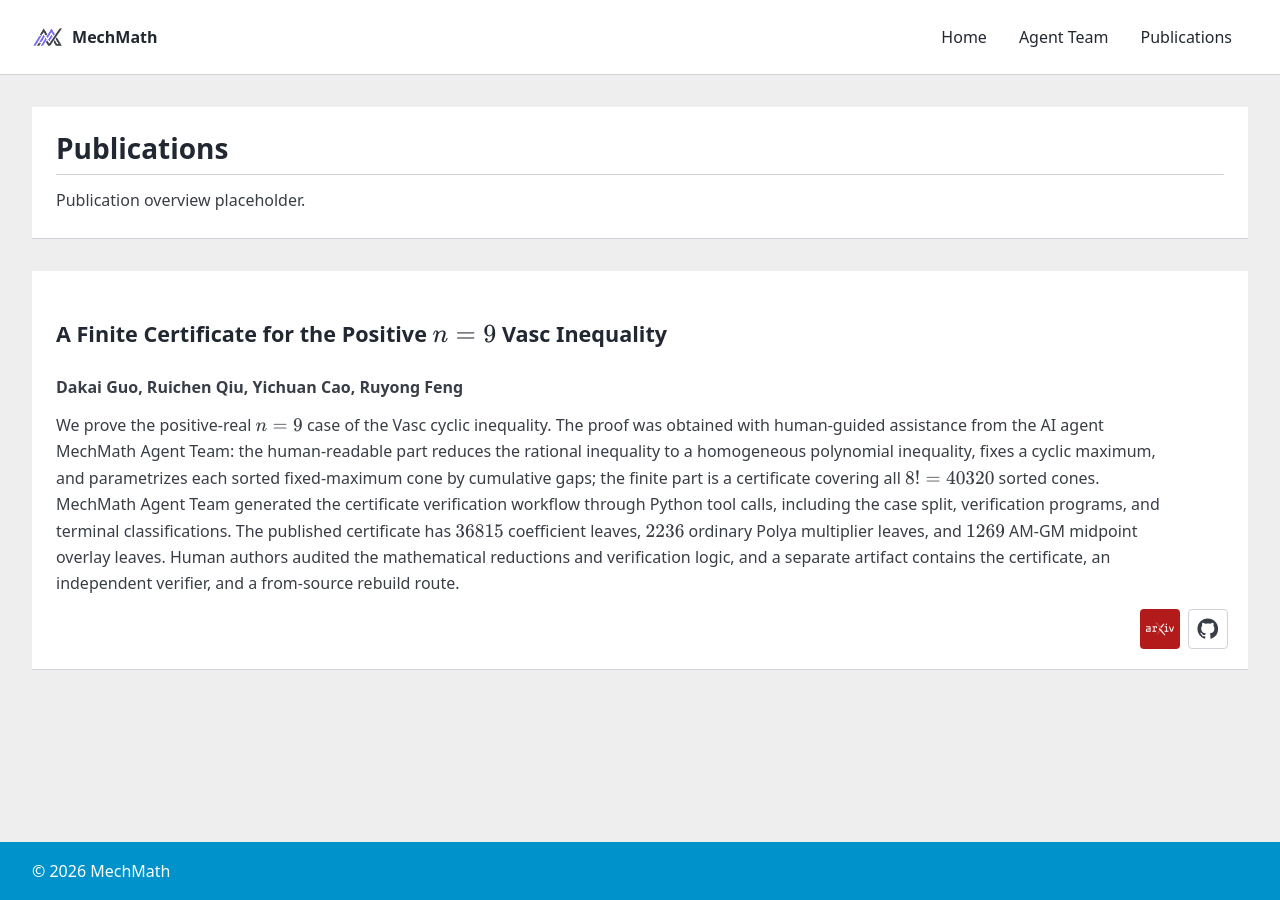
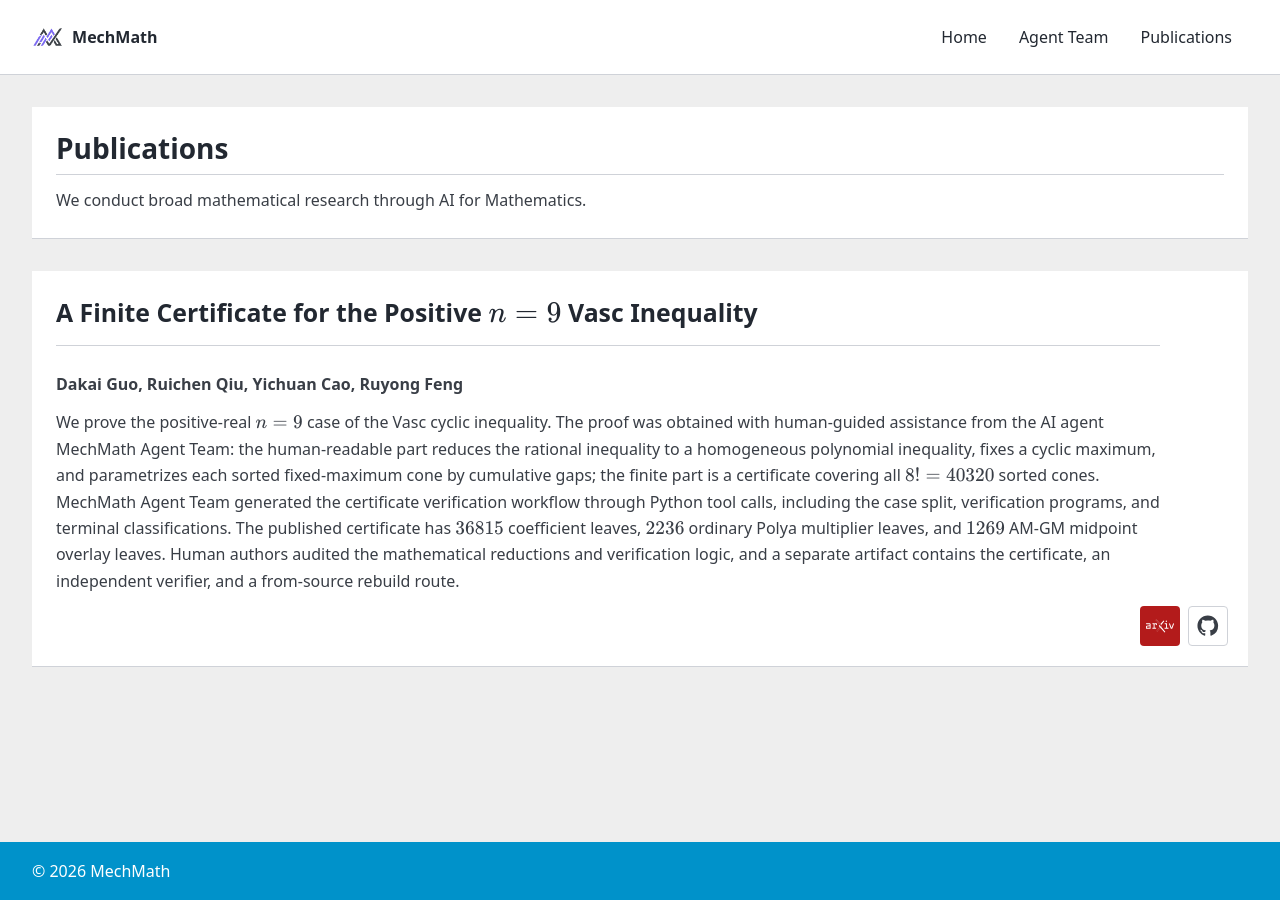
Before and after one commit to MechMath/mechmath.github.io, a Jekyll site: the page built from pages/publications.md, in a window 1280 px wide. Built offline with Jekyll 4.4.1, drawn with Linux system fonts in a browser that asks for light colours.

Commit message:
Refine publication card header

```diff
--- a/assets/css/style.css
+++ b/assets/css/style.css
@@ -60,7 +60,7 @@ img{max-width:100%;height:auto}
 .publication-summary{margin-top:1rem}
 .publication-summary p{margin:0;color:#393e46}
 .publication-card{position:relative;padding-right:5.5rem;padding-bottom:3.75rem}
-.publication-card h3{font-size:1.35rem}
+.publication-card h3{margin-top:-.15rem;padding-bottom:.75rem;border-bottom:1px solid #cfd2d8;font-size:1.55rem}
 .publication-card h3 a{color:inherit}
 .agent-card{padding:0;overflow:hidden}
 .agent-card img{display:block;width:100%;aspect-ratio:1/1;object-fit:cover;background:#f8fafc;border-bottom:1px solid #cfd2d8}
--- a/pages/publications.md
+++ b/pages/publications.md
@@ -6,7 +6,7 @@ permalink: /publications/
 
 <section class="home-card publication-summary">
   <h2>Publications</h2>
-  <p>Publication overview placeholder.</p>
+  <p>We conduct broad mathematical research through AI for Mathematics.</p>
 </section>
 
 <section class="publication-index">
```
